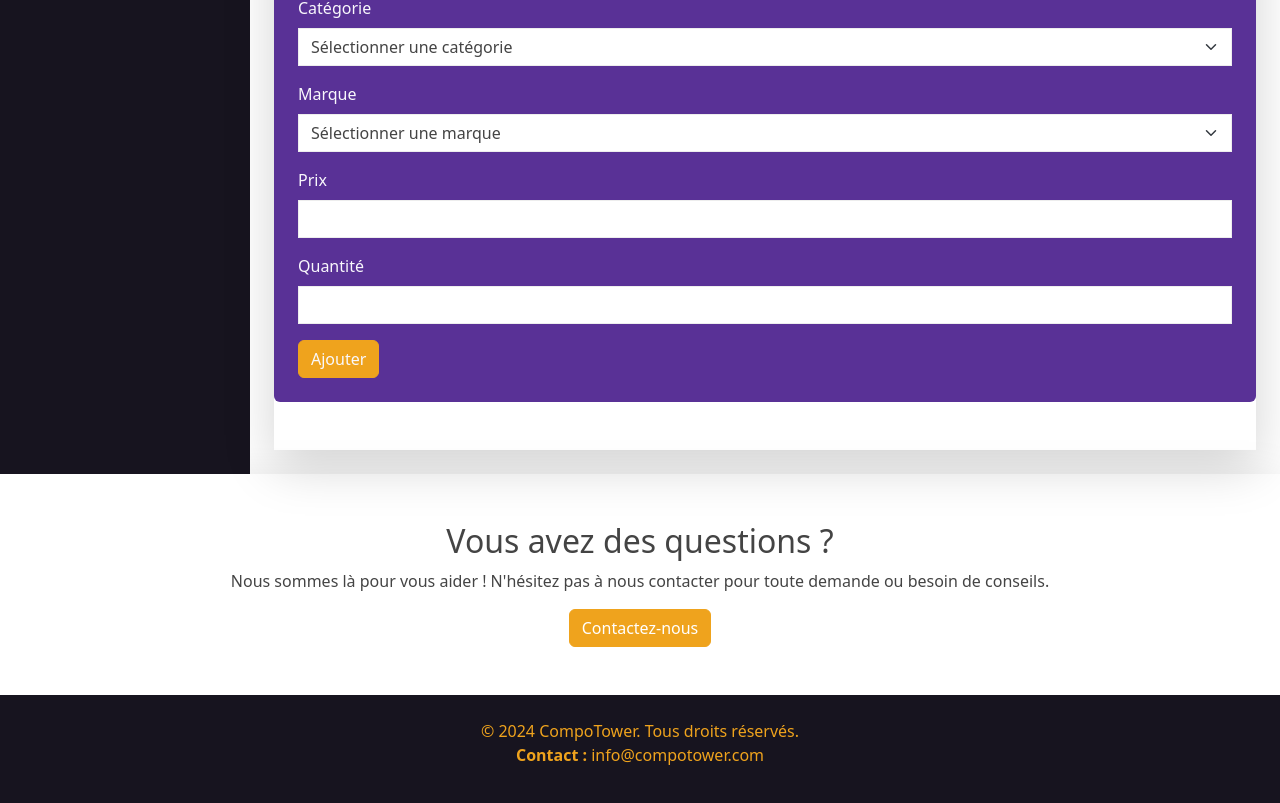
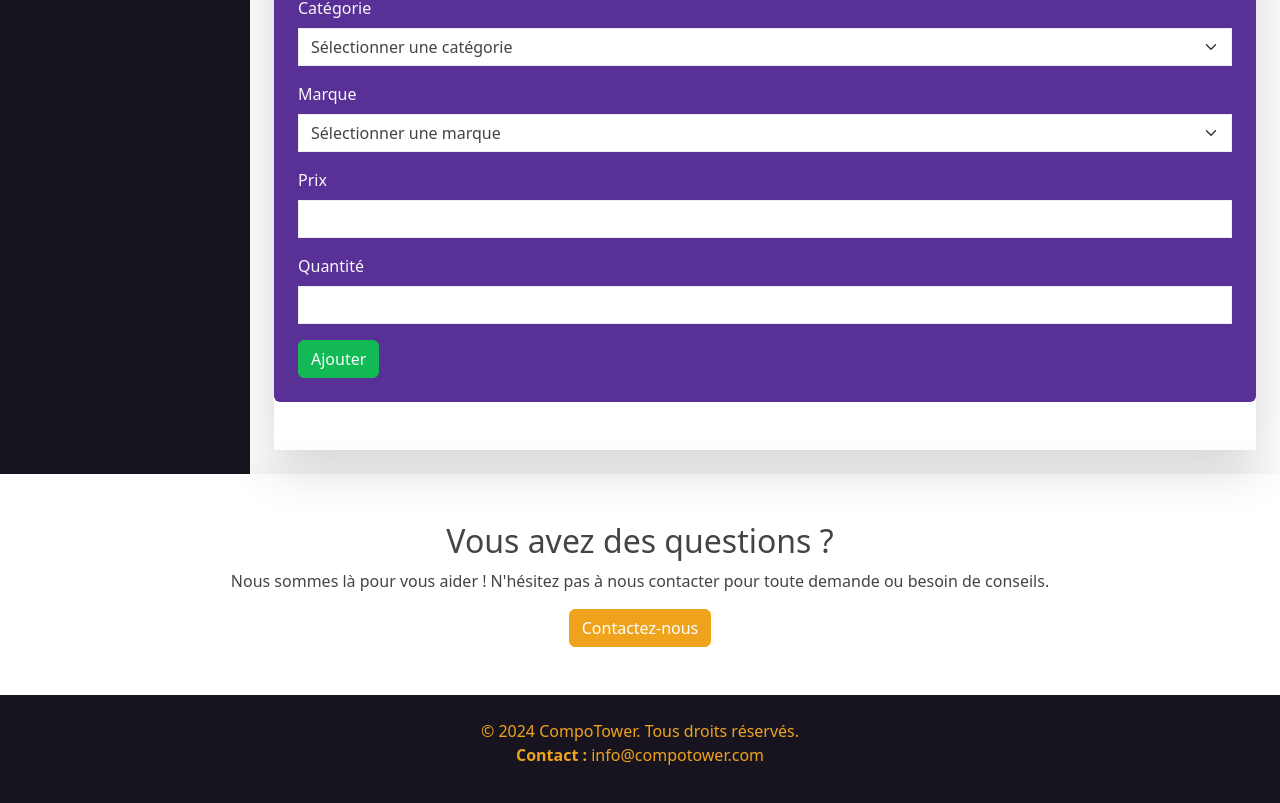
Before and after one commit to Mehdev9/fil_rouge_front, a React (Vite) app: page /dashboard/products in a window 1280 px wide. Shown: the part 565-1368 px from the top of the page. Built offline with nearby package versions, Linux system fonts and the light colour scheme; sample sign-in values are in the browser's storage.

Commit message:
functional version

```diff
--- a/src/views/AdminProductView.jsx
+++ b/src/views/AdminProductView.jsx
@@ -92,7 +92,7 @@ const AdminProductView = () => {
                         </a>
                         <ul className="dropdown-menu" aria-labelledby="productsDropdown">
                             <li>
-                                <Link to="/dashboard/products/add" className="dropdown-item">
+                                <Link to="/dashboard/products" className="dropdown-item">
                                     Ajouter un produit
                                 </Link>
                             </li>
@@ -271,7 +271,7 @@ const AdminProductView = () => {
                                 )}
                             </div>
 
-                            <button type="submit" className="btn text-light btn-warning">Ajouter</button>
+                            <button type="submit" className="btn text-light btn-success">Ajouter</button>
                         </form>
                     </div>
                 </section>
--- a/src/views/EditProductView.jsx
+++ b/src/views/EditProductView.jsx
@@ -72,7 +72,7 @@ const EditProductView = () => {
                         </a>
                         <ul className="dropdown-menu" aria-labelledby="productsDropdown">
                             <li>
-                                <Link to="/dashboard/products/add" className="dropdown-item">
+                                <Link to="/dashboard/products" className="dropdown-item">
                                     Ajouter un produit
                                 </Link>
                             </li>
```
